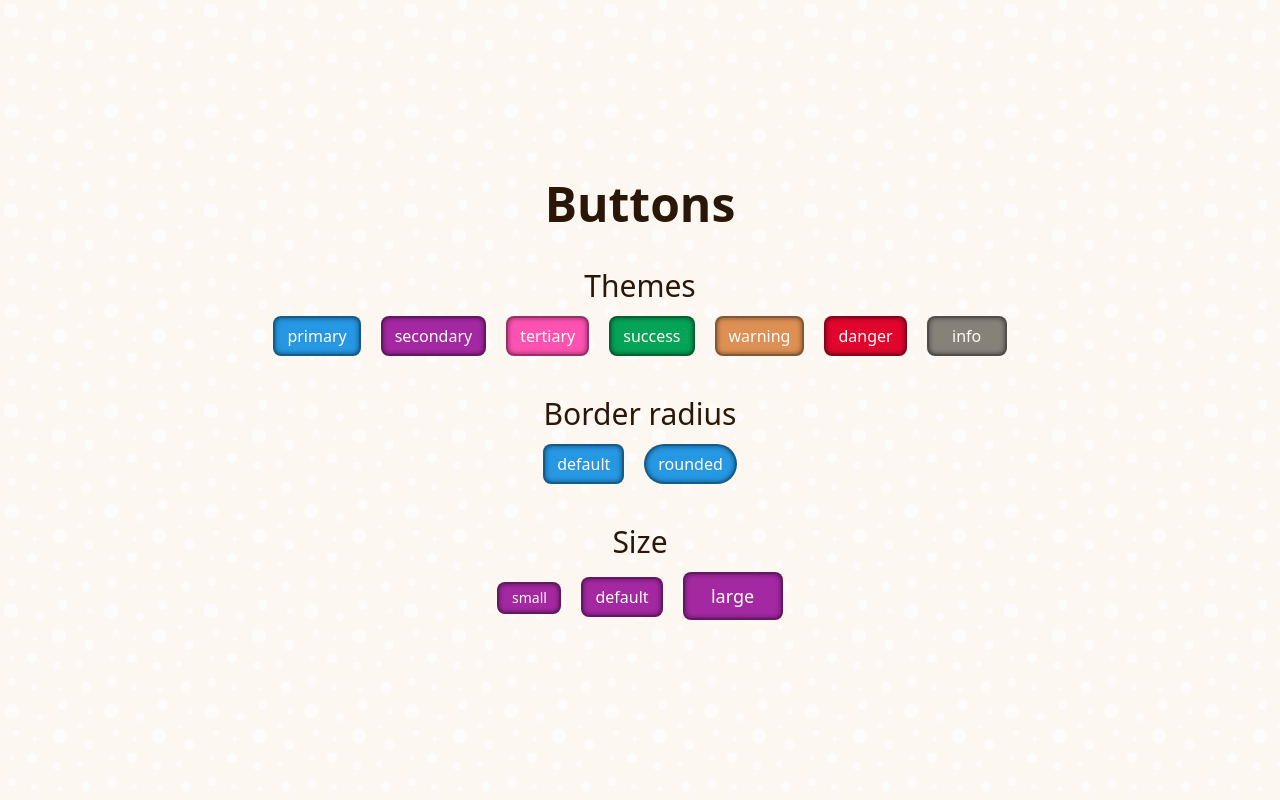
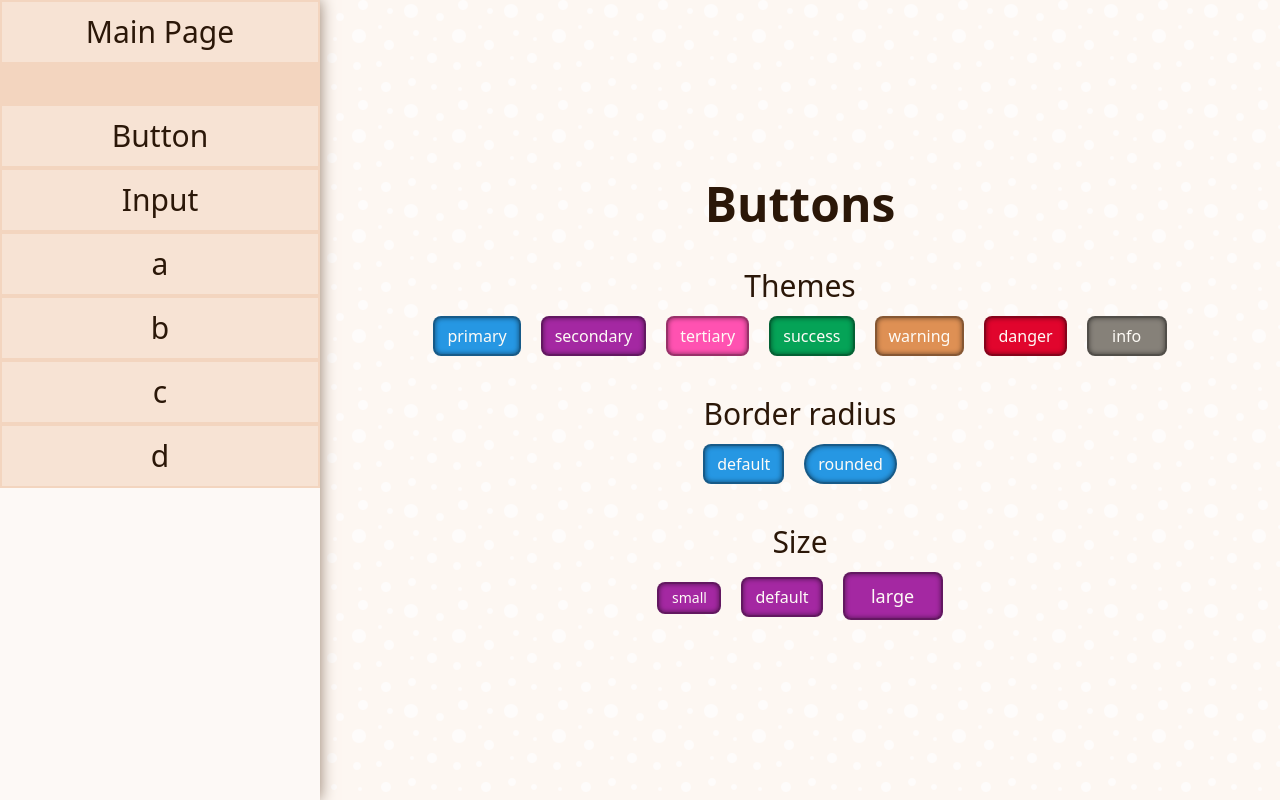
Before and after one commit to jakubhajduk53/my-ui, a Vue app: page / in a window 1280 px wide. Built offline with nearby package versions, Linux system fonts and the light colour scheme.

Commit message:
feat: add aside

```diff
--- a/src/App.vue
+++ b/src/App.vue
@@ -1,10 +1,14 @@
 <script setup lang="ts">
+import Aside from "./components/Aside.vue";
 import ButtonView from "./views/ButtonView.vue";
 </script>
 
 <template>
   <div class="flex items-center justify-center w-full h-full">
-    <ButtonView />
+    <Aside />
+    <div class="flex-1">
+      <ButtonView />
+    </div>
   </div>
 </template>
 
--- /dev/null
+++ b/src/components/Aside.vue
@@ -0,0 +1,39 @@
+<script setup lang="ts"></script>
+
+<template>
+  <div
+    class="flex flex-col items-center text-center w-[20em] h-full bg-[hsl(26,68%,98%)] shadow-[0px_0px_15px_hsl(26,15%,50%)]"
+  >
+    <a
+      class="py-3 w-full text-xl md:text-3xl cursor-pointer border-2 bg-[hsl(26,68%,90%)] border-[hsl(26,68%,85%)]"
+      >Main Page</a
+    >
+    <div class="h-10 w-full bg-[hsl(26,68%,85%)]" />
+    <a
+      class="py-3 w-full text-xl md:text-3xl cursor-pointer border-2 bg-[hsl(26,68%,90%)] border-[hsl(26,68%,85%)]"
+      >Button</a
+    >
+    <a
+      class="py-3 w-full text-xl md:text-3xl cursor-pointer border-2 bg-[hsl(26,68%,90%)] border-[hsl(26,68%,85%)]"
+      >Input</a
+    >
+    <a
+      class="py-3 w-full text-xl md:text-3xl cursor-pointer border-2 bg-[hsl(26,68%,90%)] border-[hsl(26,68%,85%)]"
+      >a</a
+    >
+    <a
+      class="py-3 w-full text-xl md:text-3xl cursor-pointer border-2 bg-[hsl(26,68%,90%)] border-[hsl(26,68%,85%)]"
+      >b</a
+    >
+    <a
+      class="py-3 w-full text-xl md:text-3xl cursor-pointer border-2 bg-[hsl(26,68%,90%)] border-[hsl(26,68%,85%)]"
+      >c</a
+    >
+    <a
+      class="py-3 w-full text-xl md:text-3xl cursor-pointer border-2 bg-[hsl(26,68%,90%)] border-[hsl(26,68%,85%)]"
+      >d</a
+    >
+  </div>
+</template>
+
+<style scoped></style>
```
